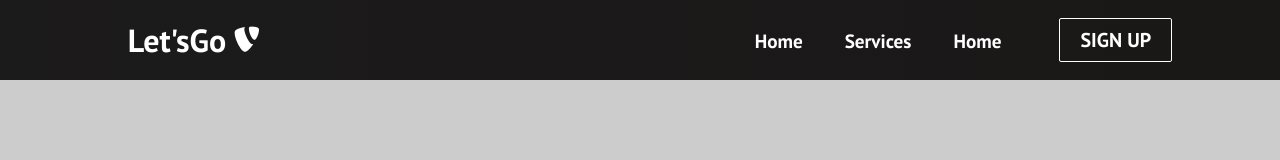
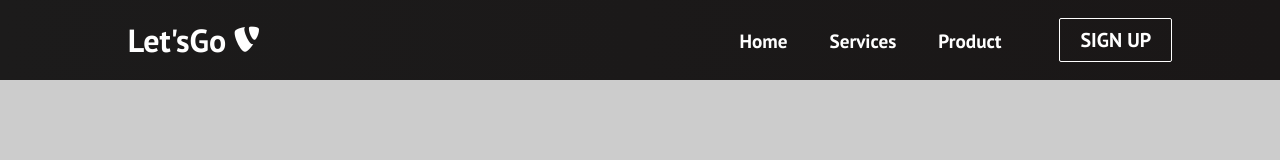
Before and after one commit to Rittik-kumar/letsgo, a React (Create React App) app: page / in a window 1280 px wide. Shown: the top 160 px of the page. Built offline with nearby package versions, Linux system fonts and the light colour scheme.

Commit message:
Added links

```diff
--- a/src/Components/Navbar.js
+++ b/src/Components/Navbar.js
@@ -43,17 +43,17 @@ function Navbar() {
                      </Link>
                    </li>
                    <li className='nav-item'>
-                     <Link to='/' className='nav-links' onClick={closeMobileMenu}>
+                     <Link to='/Services' className='nav-links' onClick={closeMobileMenu}>
                          Services
                      </Link>
                    </li>
                    <li className='nav-item'>
-                     <Link to='/' className='nav-links' onClick={closeMobileMenu}>
-                         Home
+                     <Link to='/Product' className='nav-links' onClick={closeMobileMenu}>
+                         Product
                      </Link>
                    </li>
                    <li className='nav-item'>
-                     <Link to='/sign-up' className='nav-links-mobile' onClick={closeMobileMenu}>
+                     <Link to='/SignUp' className='nav-links-mobile' onClick={closeMobileMenu}>
                          Sign Up
                      </Link>
                    </li>
```
